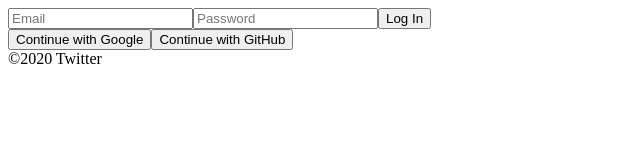
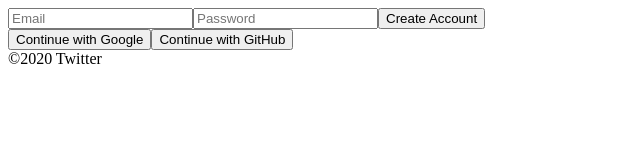
Before and after one commit to sanghee-dev/twitter, a React (Create React App) app: page /#/ in a window 1280 px wide. Shown: the top 160 px of the page, without its empty margins (0-640 px from the left). Built offline with nearby package versions, Linux system fonts and the light colour scheme; no server answers.

Commit message:
Create Account

```diff
--- a/src/routes/Auth.js
+++ b/src/routes/Auth.js
@@ -1,8 +1,10 @@
 import React, { useState } from "react";
+import { authService } from "../fbase";
 
 const Auth = () => {
   const [email, setEmail] = useState("");
   const [password, setPassword] = useState("");
+  const [newAccount, setNewAccount] = useState(true);
   const onChange = (event) => {
     const { name, value } = event.target;
     if (name === "email") {
@@ -11,8 +13,22 @@
       setPassword(value);
     }
   };
-  const onSubmit = (event) => {
+  const onSubmit = async (event) => {
     event.preventDefault();
+    let data;
+    try {
+      if (newAccount) {
+        data = await authService.createUserWithEmailAndPassword(
+          email,
+          password
+        );
+      } else {
+        data = await authService.signInWithEmailAndPassword(email, password);
+      }
+      console.log(data);
+    } catch (error) {
+      console.log(error);
+    }
   };
   return (
     <div>
@@ -33,7 +49,7 @@
           value={password}
           onChange={onChange}
         />
-        <input type="submit" value="Log In" />
+        <input type="submit" value={newAccount ? "Create Account" : "Log In"} />{" "}
       </form>
       <div>
         <button>Continue with Google</button>
```
Also changed, not shown: 1 other file (tests, documents, lock files or other folders).
